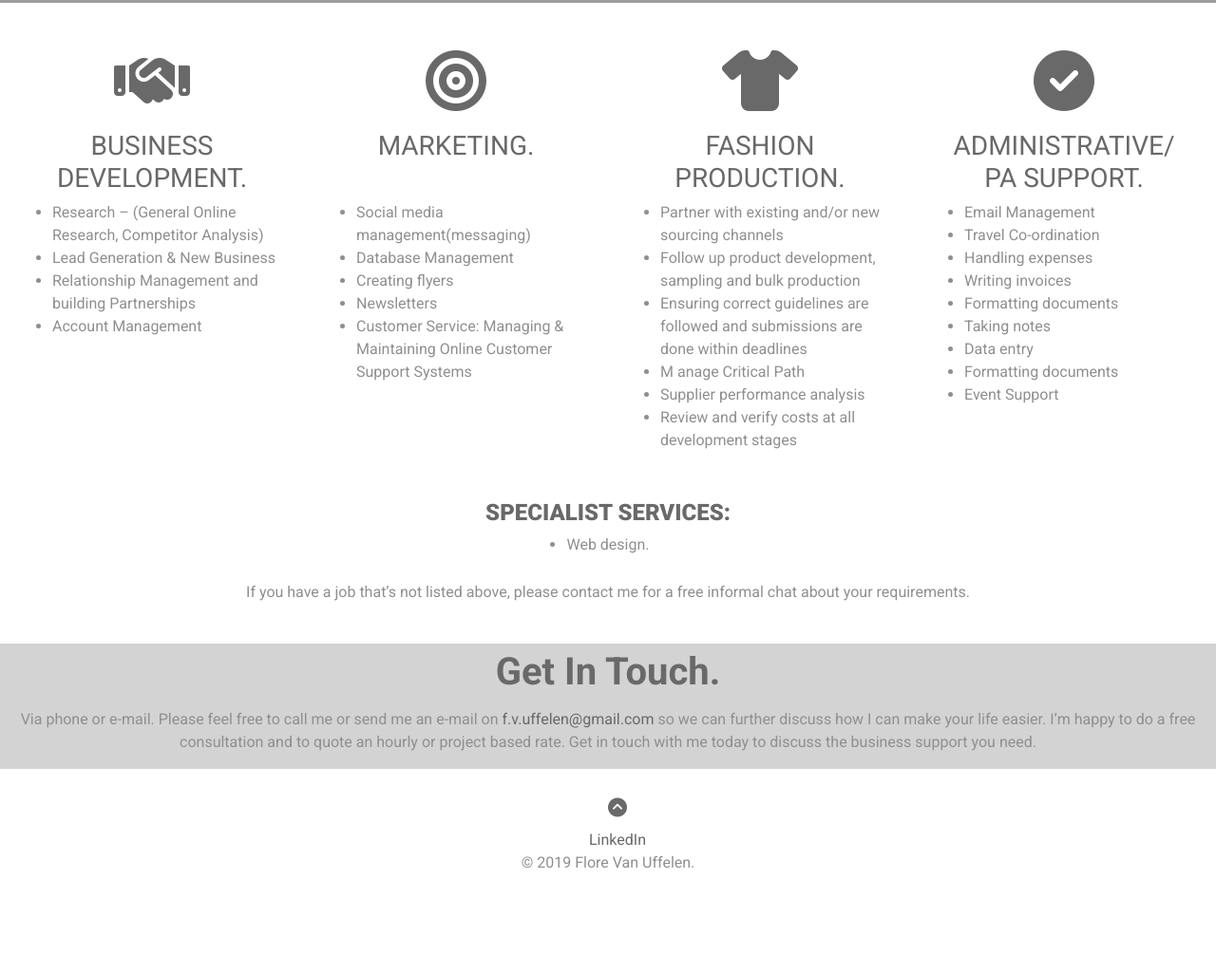
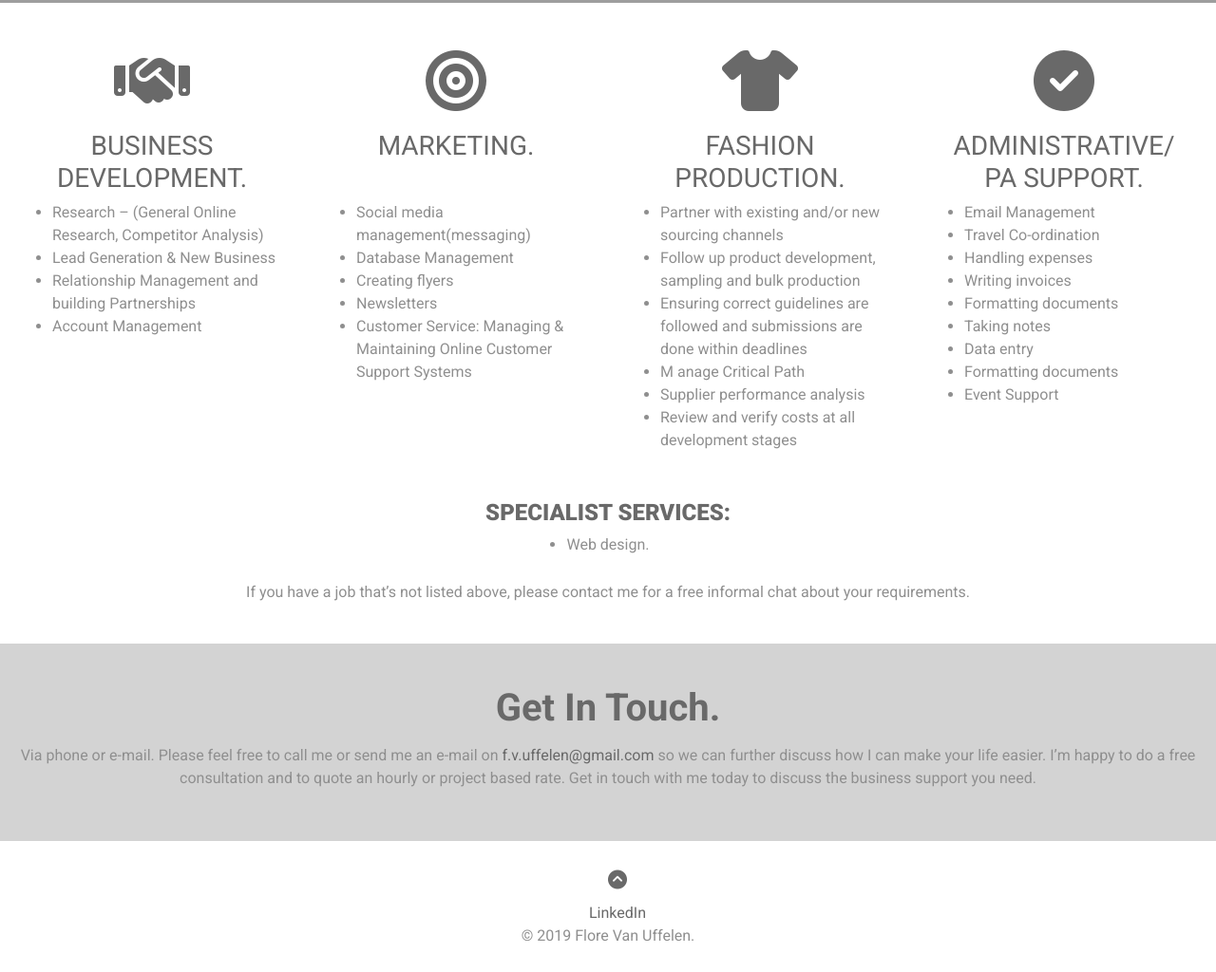
Before and after one commit to yannvu/Flore, a plain HTML site: page index.html in a window 1280 px wide. Shown: the part 2096-3120 px from the top of the page at 95% size. Before the commit the page ends 3043 px from the top, so only its background shows below. Drawn offline with nearby package versions, Linux system fonts and the light colour scheme; grey boxes are pictures that could not be loaded.

Commit message:
Add files via upload

```diff
--- a/css/styles.css
+++ b/css/styles.css
@@ -199,11 +199,12 @@ background-color: #D3D3D3;
 
 }
 #c-h2{
+  padding-top: 3%;
   color: #696969;
 
 }
 .c-p-h2{
-  padding: 0 10px 0 10px;
+  padding: 0 10px 3% 10px;
 }
 .btn-contact{
   color: #696969;
```
